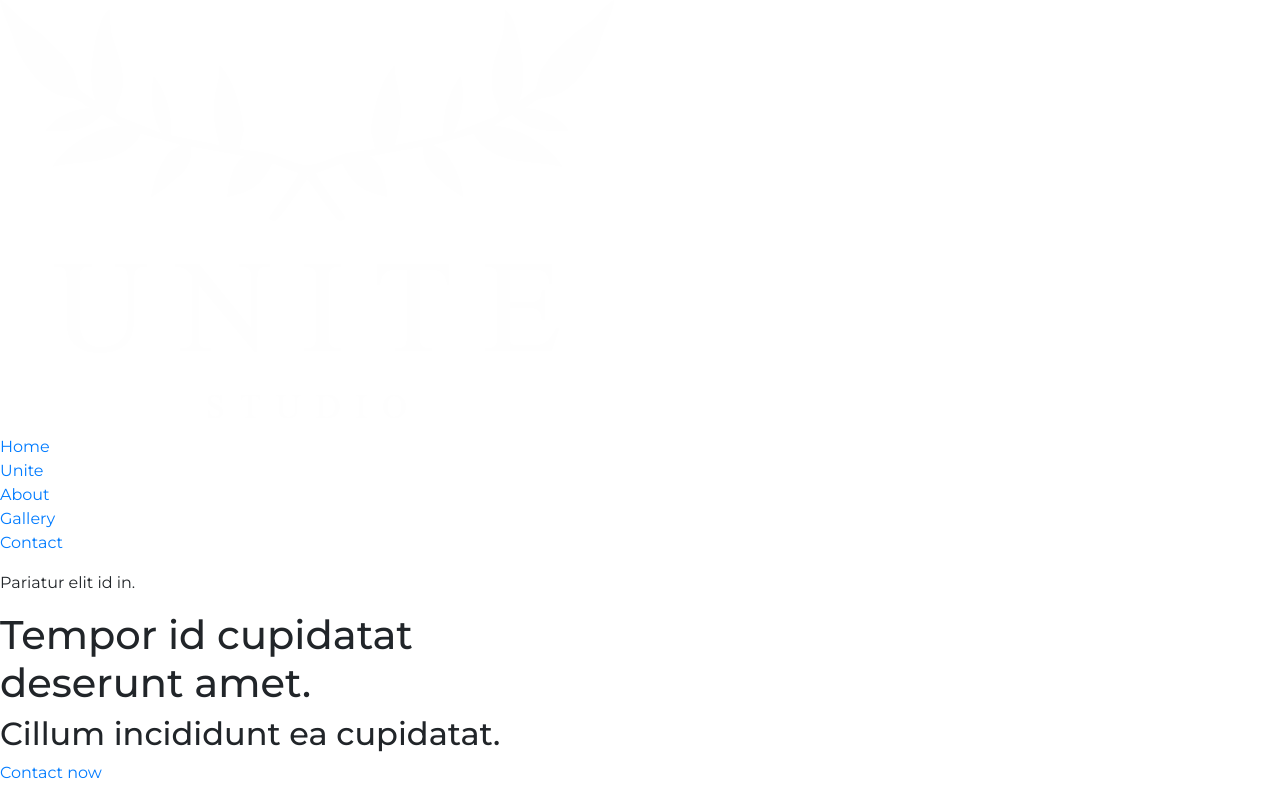
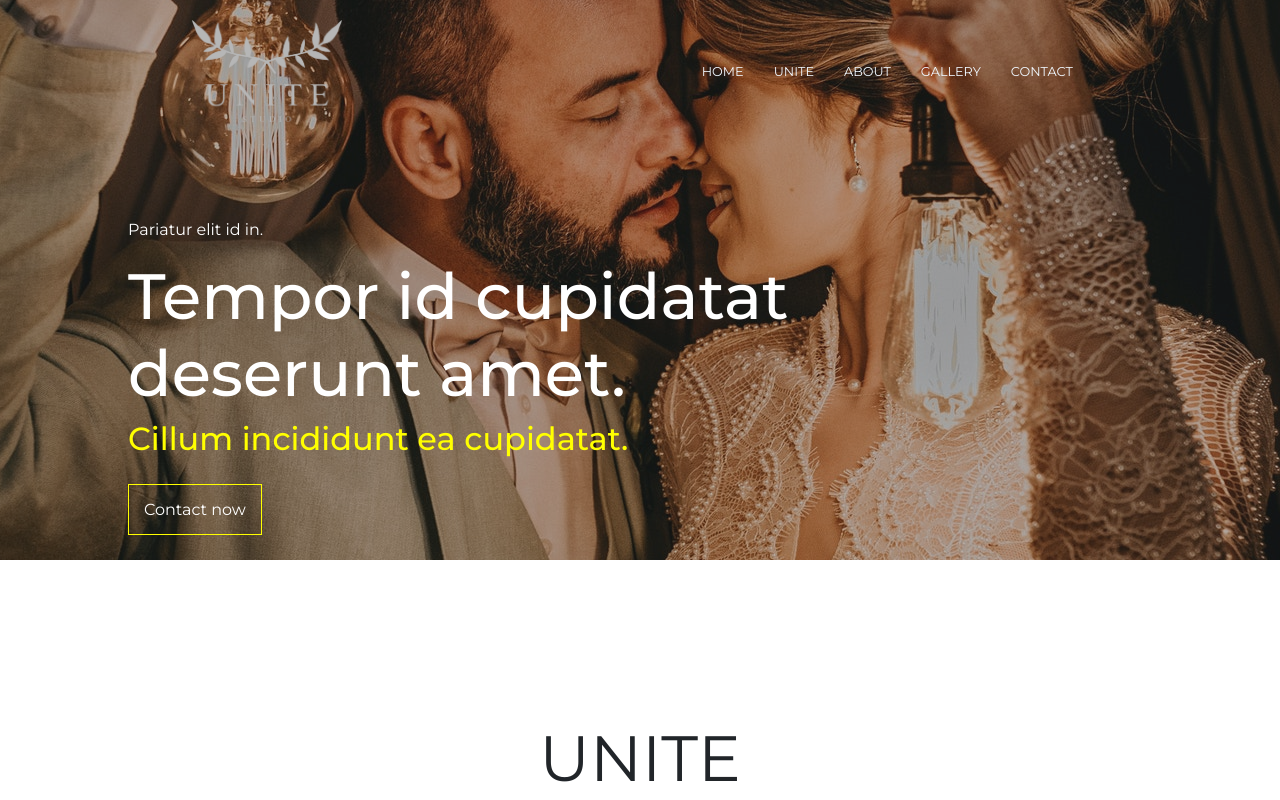
Before and after one commit to BrayannFarfan/comision-36495, a website: page index.html in a window 1280 px wide. Shown: the top 800 px of the page. Drawn offline with nearby package versions, Linux system fonts and the light colour scheme.

Commit message:
estilando header

```diff
--- /dev/null
+++ b/scss/_variables.scss
@@ -0,0 +1 @@
+$colorPrimario: red;
--- a/scss/components/_header.scss
+++ b/scss/components/_header.scss
@@ -0,0 +1,106 @@
+.header{
+  background: #333;
+  background-image: url(../image/header.jpg);
+  background-position: center;
+  height: 70vh;
+  position: relative;
+  &::before{
+      content: "";
+      position: absolute;
+      background-color: #3131315a;
+      height: 70vh;
+      top: 0;
+      bottom: 0;
+      left: 0;
+      right: 0;
+  }
+  &__container{
+      display: flex;
+      justify-content: space-around;
+      align-items: center;
+      padding: 20px;
+      .header__image{
+          width: 150px;
+          .image{
+              width: 100%;
+          }
+      }
+      .nav{
+      z-index: 1;
+          &__menu{
+              display: flex;
+              // gap: 2rem;
+              .nav__items{
+                  .nav__links{
+                      color: aliceblue;
+                      padding: 15px;
+                      text-transform: uppercase;
+                      font-size: .8rem;
+                      text-decoration: none;
+                      &:hover{
+                          color: yellow;
+                      }
+                  }
+              }
+          }
+      }
+  }
+
+  .publicity{
+      color: #fff;
+      width: 80%;
+      margin: auto;
+      height: 70%;
+      display: flex;
+      flex-direction: column;
+      justify-content: center;
+      gap: 3rem;
+      &__container{
+          z-index: 1000;
+          p{
+              font-size: 1rem;
+              font-weight: 400;
+          }
+          h1{
+          font-size: 4rem;
+      }
+      h2{
+          color: yellow;
+      }
+      a{
+          padding:15px ;
+          border:1px solid yellow;
+          color: #fff;
+          top: 2rem;
+          position: relative;
+          text-decoration: none;
+          &:hover{
+              background-color: yellow;
+              color: #333;
+          }
+      }
+      }
+  }
+}
+
+@media (max-width: 800px){
+  .nav__items{
+      display: none;
+  }
+  .header__container{
+      justify-content: space-between;
+
+  }
+
+}
+@media (max-width: 400px){
+  .header{
+      .publicity{
+          &__container{
+              h1{
+                  font-size: 2rem;
+              }
+          }
+      }
+  }
+}
--- a/scss/main.scss
+++ b/scss/main.scss
@@ -1,3 +1,4 @@
+@import 'variables';
 @import 'root';
 @import 'components/header';
 @import 'page/aboutIndex.scss';
```
Also changed, not shown: css/main.css, scss/_media.scss (added), scss/page/_aboutIndex.scss (line endings or trailing spaces), scss/page/_contact.scss (renamed from scss/page/contact.scss), scss/page/_galery.scss (renamed from scss/page/galery.scss), scss/page/_videoIndex.scss (renamed from scss/page/videoIndex.scss).
